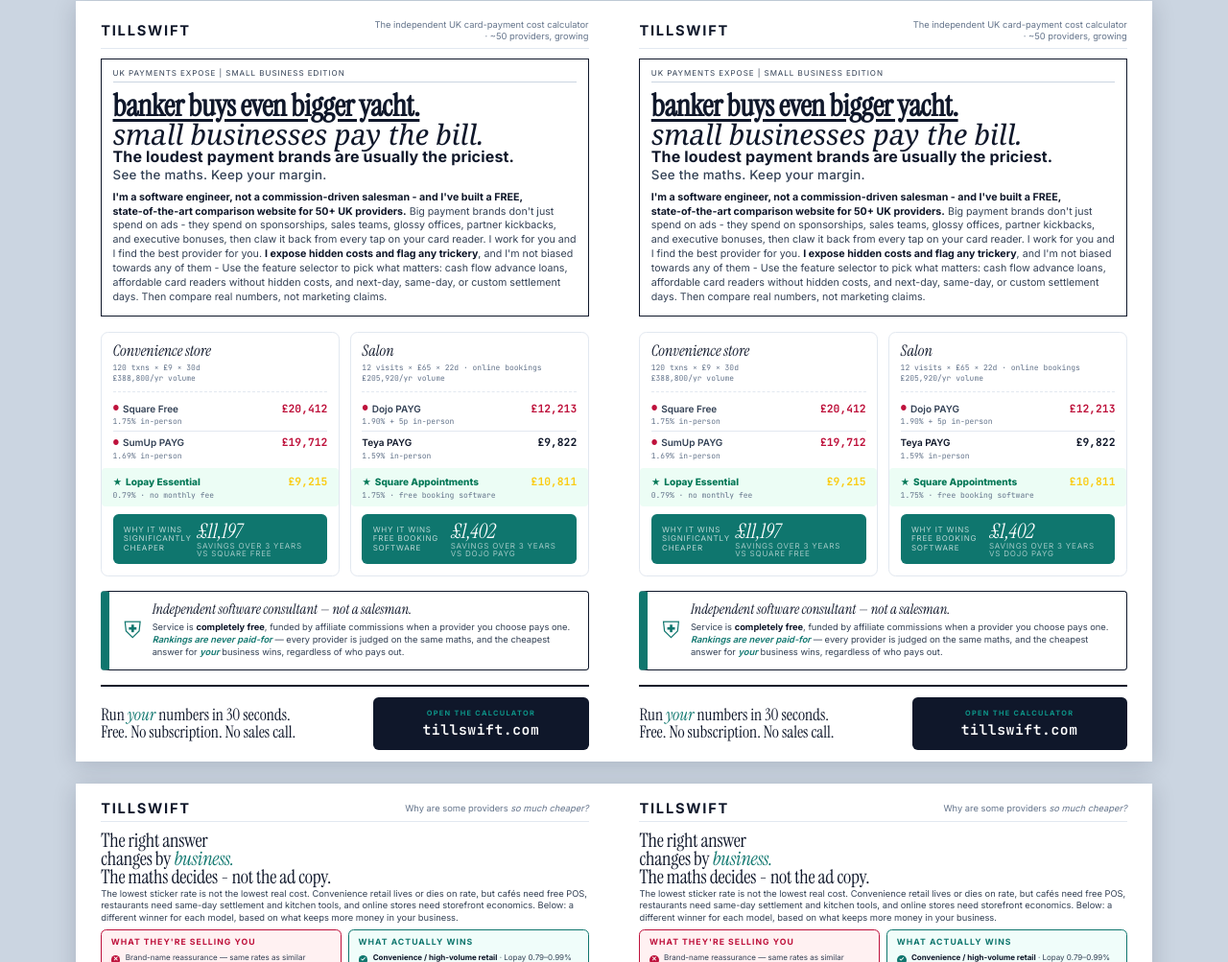
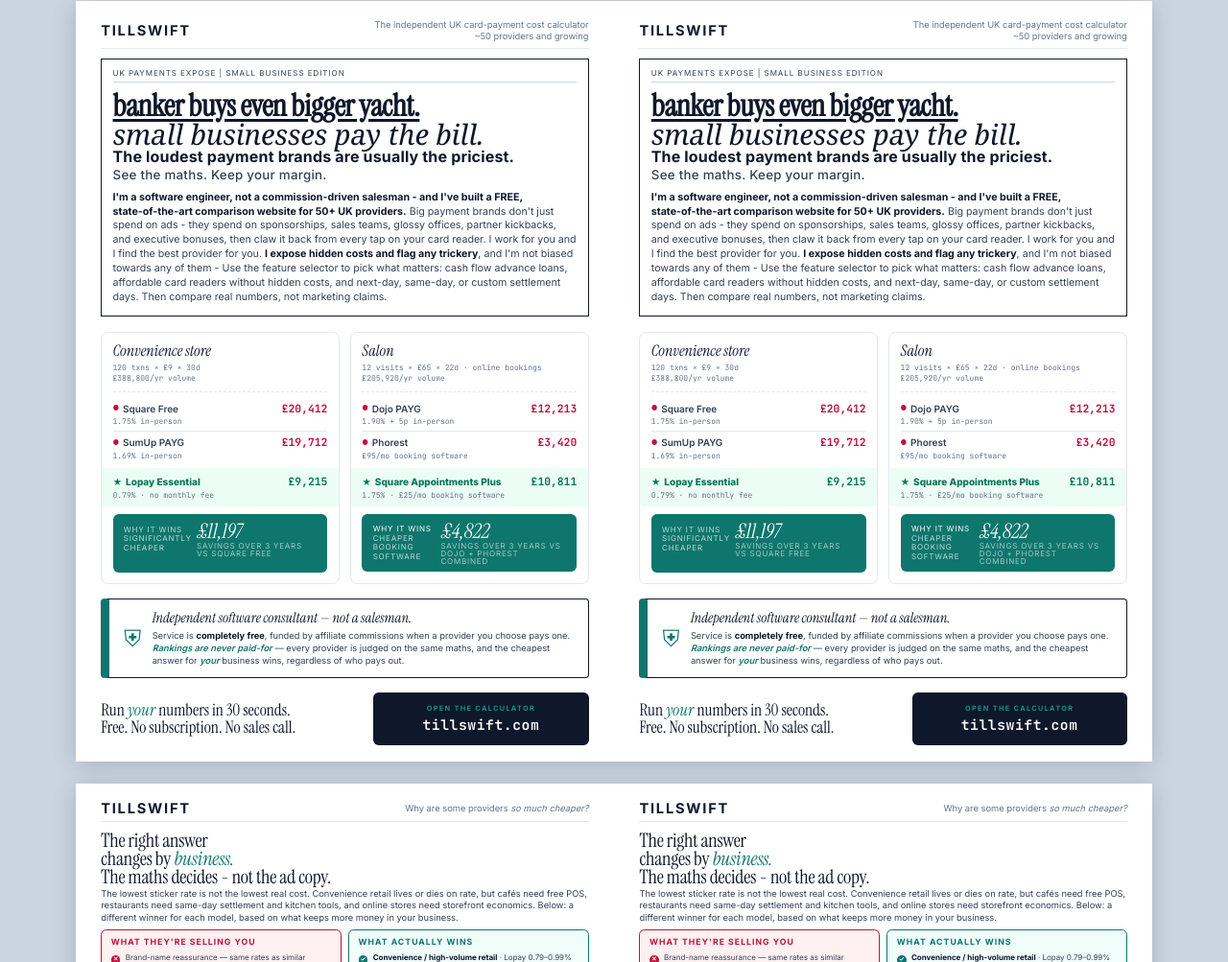
Before and after one commit to wazzuck/tillswift, a plain HTML site: page flyer.html in a window 1280 px wide. Shown: the part 259-1262 px from the top of the page at 96% size. Drawn offline with Linux system fonts and the light colour scheme.

Commit message:
Updating

```diff
--- a/flyer.html
+++ b/flyer.html
@@ -251,7 +251,7 @@
 .compare-row.cheap + .compare-row { border-top: 0; }
 .compare-row.cheap .pname { color: var(--emerald); font-weight: 800; }
 .compare-row.cheap .pname::before { content:'★'; color: var(--emerald); margin-right: 1mm; font-size: 7pt; }
-.compare-row.cheap .pcost { color: #facc15; }
+.compare-row.cheap .pcost { color: var(--emerald); }
 
 .savings-strip {
   margin-top: auto;
@@ -314,11 +314,11 @@
 /* ── CTA bar ── */
 .cta {
   margin-top: auto;
+  margin-bottom: 5mm;
   display: grid;
   grid-template-columns: 1.2fr 1fr;
   gap: 4mm;
-  padding-top: 3mm;
-  border-top: 0.6mm solid var(--ink);
+  padding-top: 0mm;
   align-items: center;
 }
 .cta-text {
@@ -591,7 +591,7 @@
 
     <header class="brand">
       <div class="brand-mark"><strong>tillswift</strong></div>
-      <div class="brand-tagline">The independent UK card-payment cost calculator · ~50 providers, growing</div>
+      <div class="brand-tagline">The independent UK card-payment cost calculator ~50 providers and growing</div>
     </header>
 
     <section class="hero">
@@ -626,7 +626,7 @@
           <span class="pname">Lopay Essential <small>0.79% · no monthly fee</small></span>
           <span class="pcost">£9,215</span>
         </div>
-        <div class="savings-strip">
+        <div class="savings-strip" style="padding: 2mm 3mm 4.2mm 3mm;">
           <div class="ss-label">Why it wins<br>significantly cheaper</div>
           <div class="ss-amount">£11,197<span style="display:block;font-family:var(--font-sans);font-size:6pt;letter-spacing:0.1em;text-transform:uppercase;color:rgba(255,255,255,0.6);font-style:normal">savings over 3 years vs square free</span></div>
         </div>
@@ -641,17 +641,17 @@
           <span class="pname">Dojo PAYG <small>1.90% + 5p in-person</small></span>
           <span class="pcost">£12,213</span>
         </div>
-        <div class="compare-row">
-          <span class="pname">Teya PAYG <small>1.59% in-person</small></span>
-          <span class="pcost">£9,822</span>
+        <div class="compare-row expensive">
+          <span class="pname">Phorest <small>£95/mo booking software</small></span>
+          <span class="pcost">£3,420</span>
         </div>
         <div class="compare-row cheap">
-          <span class="pname">Square Appointments <small>1.75% · free booking software</small></span>
+          <span class="pname">Square Appointments Plus <small>1.75% · £25/mo booking software</small></span>
           <span class="pcost">£10,811</span>
         </div>
-        <div class="savings-strip">
-          <div class="ss-label">Why it wins<br>free booking software</div>
-          <div class="ss-amount">£1,402<span style="display:block;font-family:var(--font-sans);font-size:6pt;letter-spacing:0.1em;text-transform:uppercase;color:rgba(255,255,255,0.6);font-style:normal">savings over 3 years vs dojo payg</span></div>
+        <div class="savings-strip" style="padding: 2mm 3mm 2mm 3mm;">
+          <div class="ss-label"><span style="color:#fff">Why it wins</span><br>Cheaper booking software</div>
+          <div class="ss-amount">£4,822<span style="display:block;font-family:var(--font-sans);font-size:6pt;letter-spacing:0.1em;text-transform:uppercase;color:rgba(255,255,255,0.6);font-style:normal">savings over 3 years vs dojo + phorest combined</span></div>
         </div>
       </article>
 
```
